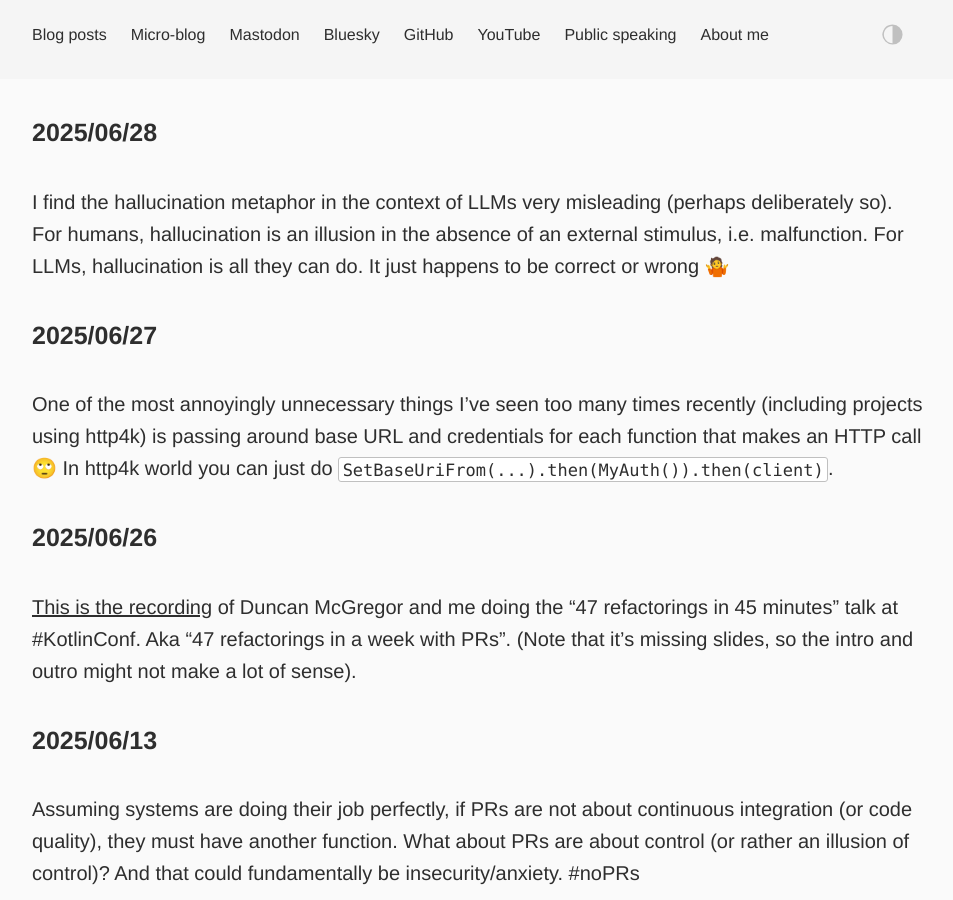
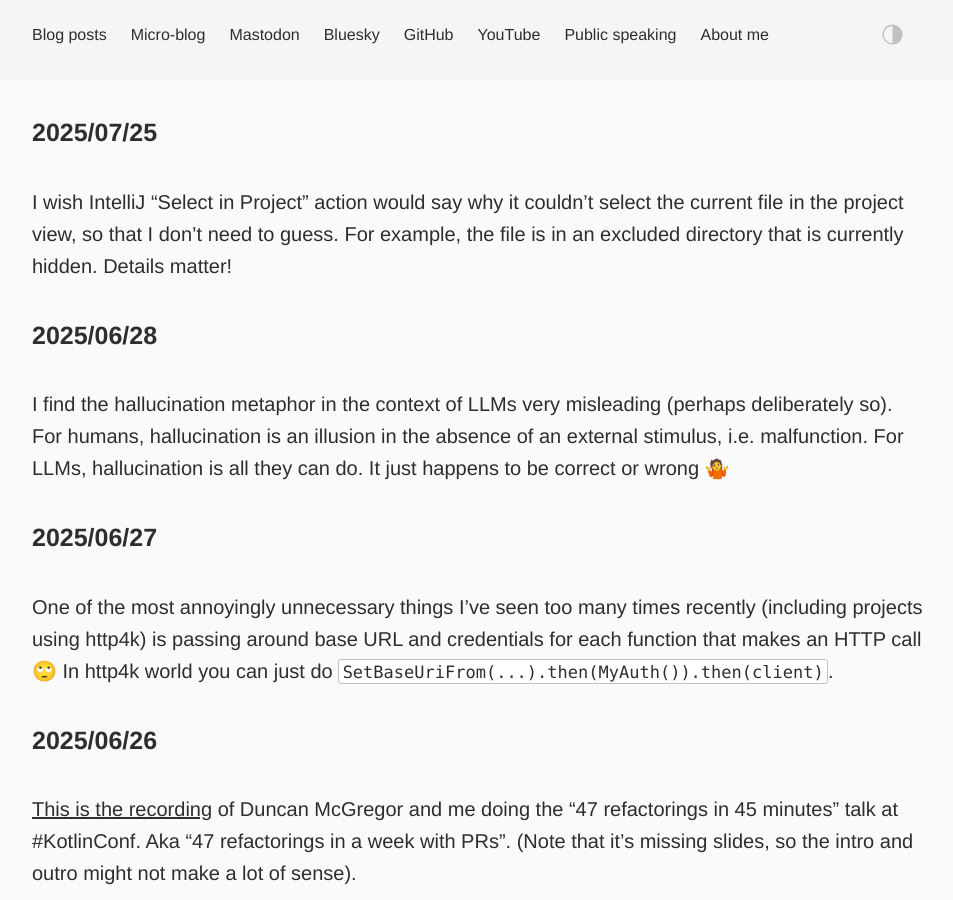
Before and after one commit to dkandalov/dkandalov.github.io, a Jekyll site: the page built from micro-blog.md, in a window 1280 px wide and 900 px high. Shown: the whole window, without its empty margins (160-1113 px from the left). Built offline with Jekyll 4.4.1, drawn with Linux system fonts in a browser that asks for light colours.

Commit message:
updated micro-blog

```diff
--- a/micro-blog.md
+++ b/micro-blog.md
@@ -2,6 +2,9 @@
 layout: post
 permalink: /micro-blog/
 ---
+
+#### 2025/07/25
+I wish IntelliJ "Select in Project" action would say why it couldn't select the current file in the project view, so that I don't need to guess. For example, the file is in an excluded directory that is currently hidden. Details matter!
 
 #### 2025/06/28
 I find the hallucination metaphor in the context of LLMs very misleading (perhaps deliberately so). For humans, hallucination is an illusion in the absence of an external stimulus, i.e. malfunction. For LLMs, hallucination is all they can do. It just happens to be correct or wrong 🤷
```
